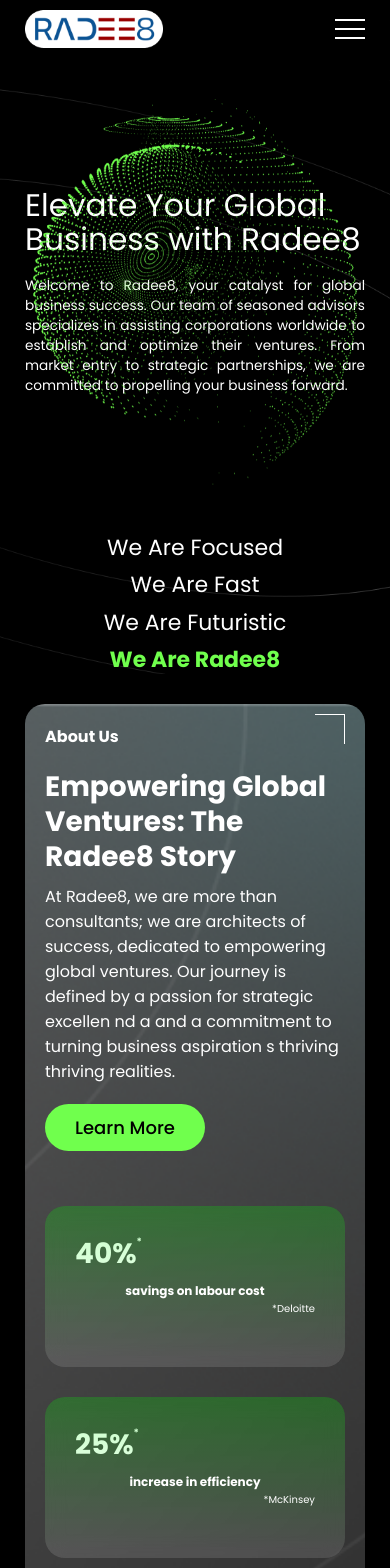
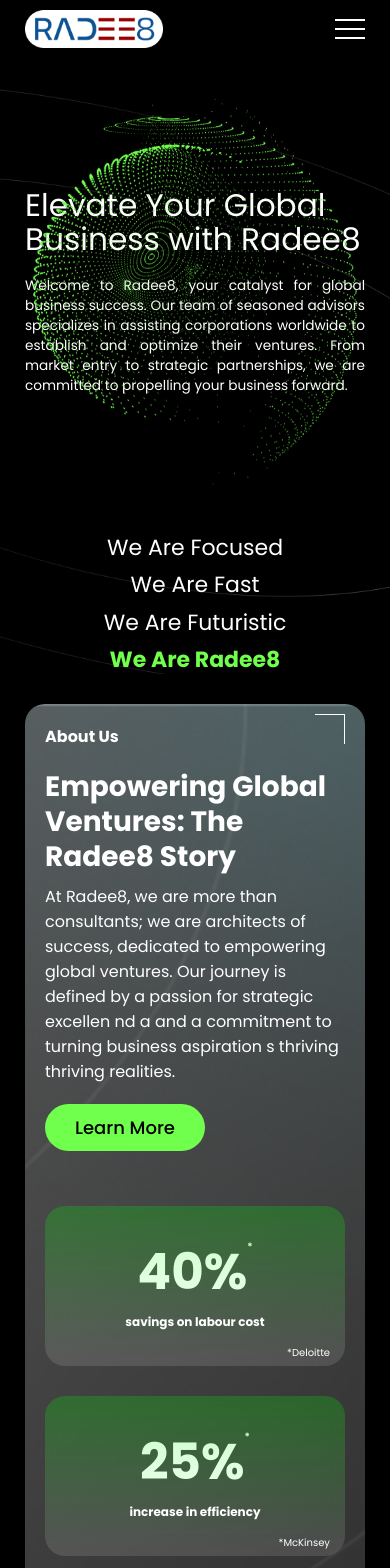
Before and after one commit to sumitsharma37712/radee8, a React (Create React App) app: page / in a window 390 px wide. Shown: the top 1568 px of the page. Built offline with nearby package versions, Linux system fonts and the light colour scheme.

Commit message:
change tile

```diff
--- a/src/components/footer/Footer.js
+++ b/src/components/footer/Footer.js
@@ -2,7 +2,7 @@ import React from 'react';
 import { Link } from 'react-router-dom';
 
 import { FaLinkedin } from 'react-icons/fa'
-import { FaFacebook, FaXTwitter } from 'react-icons/fa6'
+import { FaXTwitter } from 'react-icons/fa6'
 // Style
 import './Footer.css';
 
--- a/src/components/tile/Tile.css
+++ b/src/components/tile/Tile.css
@@ -1,25 +1,35 @@
 .tile {
   height: 17rem;
-  /* height: auto; */
-  max-width: 19rem;
-  width: 100%;
+  max-width: 18rem;
   border-radius: 2rem;
-  padding: 3rem;
+  padding: 2rem;
   backdrop-filter: blur(1rem);
   background: linear-gradient(#00ff003b, #ffffff20 95%);
+  position: relative;
+}
+.tile div{
+  height: 12rem;
+  /* border: 1px solid red; */
   display: flex;
   flex-direction: column;
-  gap: 0.1rem;
+  justify-content: center;
+  align-items: center;
 }
-.tile small{
+
+.tile small {
   font-size: 12px;
   text-align: center;
   font-weight: bold;
 }
-.tile p{
+
+.tile p {
   font-size: 10px;
   text-align: right;
+  position: absolute;
+  bottom: -15px;
+  right: 5%;
 }
+
 @media only screen and (max-width: 1200px) {
   .tile {
     height: auto;
@@ -30,4 +40,21 @@
   .tile {
     max-width: unset;
   }
+  .tile div h2{
+    font-size: 4.2rem;
+  }
 }
+@media only screen and (max-width: 767px) {
+  .tile div{
+    align-items: stretch;
+  }
+
+  .tile div h2{
+    font-size: 5rem;
+  }
+}
+@media only screen and (max-width: 420px) {
+  .tile div{
+    align-items: center;
+  }
+}
--- a/src/components/tile/Tile.js
+++ b/src/components/tile/Tile.js
@@ -1,13 +1,14 @@
 import React from 'react';
-
 // Style
 import './Tile.css';
 
 const Tile = ({ percentage, title, smallcont }) => {
   return (
     <div className="tile">
-      <h2 style={{display:"flex"}}>{percentage} <span style={{fontSize:"10px"}}>  * </span></h2>
-      <small >{title}</small>
+      <div>
+        <h2 style={{ display: "flex" }}>{percentage} <span style={{ fontSize: "10px" }}>  * </span></h2>
+        <small >{title}</small>
+      </div>
       <p >{smallcont}</p>
     </div>
   );
--- a/src/pages/home/Home.js
+++ b/src/pages/home/Home.js
@@ -1,7 +1,7 @@
 import React from 'react';
 import { Link } from 'react-router-dom';
 import {FaLinkedin} from 'react-icons/fa'
-import {FaFacebook, FaXTwitter} from 'react-icons/fa6'
+import { FaXTwitter} from 'react-icons/fa6'
 // Style
 import './Home.css';
 
```
